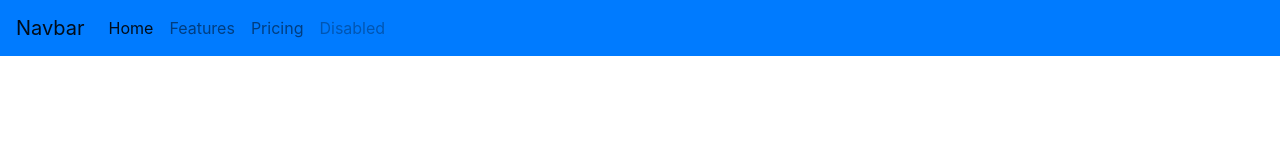
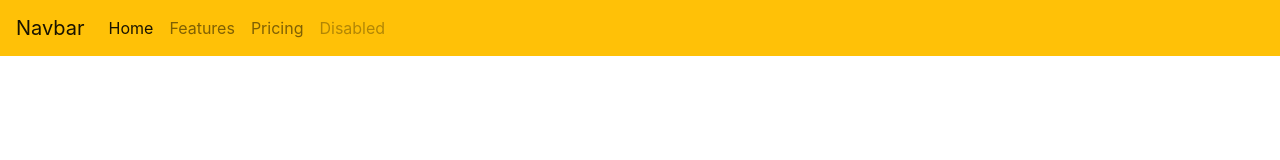
Before and after one commit to ouzymaulana/repo-navbar, a plain HTML site: page index.html in a window 1280 px wide. Drawn offline with nearby package versions, Linux system fonts and the light colour scheme.

```diff
--- a/index.html
+++ b/index.html
@@ -12,7 +12,7 @@
   </head>
   <body>
 
-    <nav class="navbar navbar-expand-lg navbar-light bg-primary">
+    <nav class="navbar navbar-expand-lg navbar-light bg-warning">
         <a class="navbar-brand" href="#">Navbar</a>
         <button class="navbar-toggler" type="button" data-toggle="collapse" data-target="#navbarNavAltMarkup" aria-controls="navbarNavAltMarkup" aria-expanded="false" aria-label="Toggle navigation">
           <span class="navbar-toggler-icon"></span>
```
